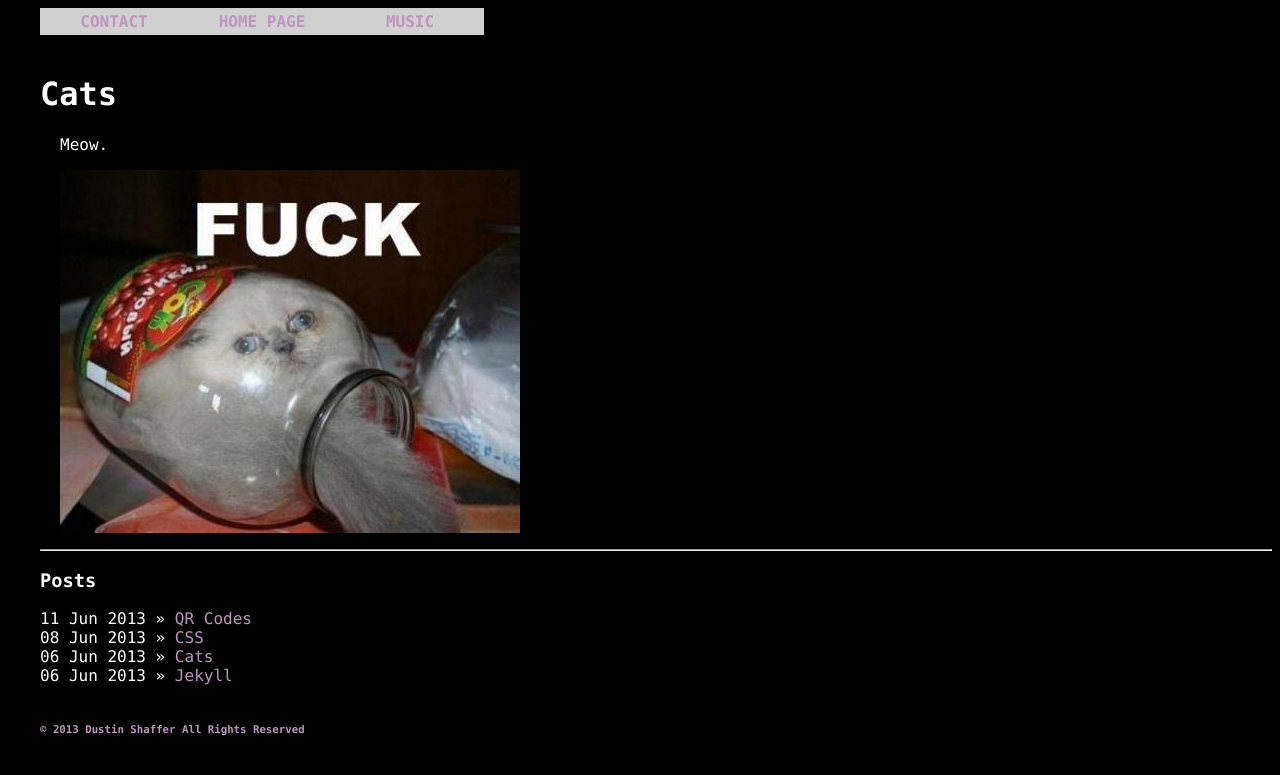
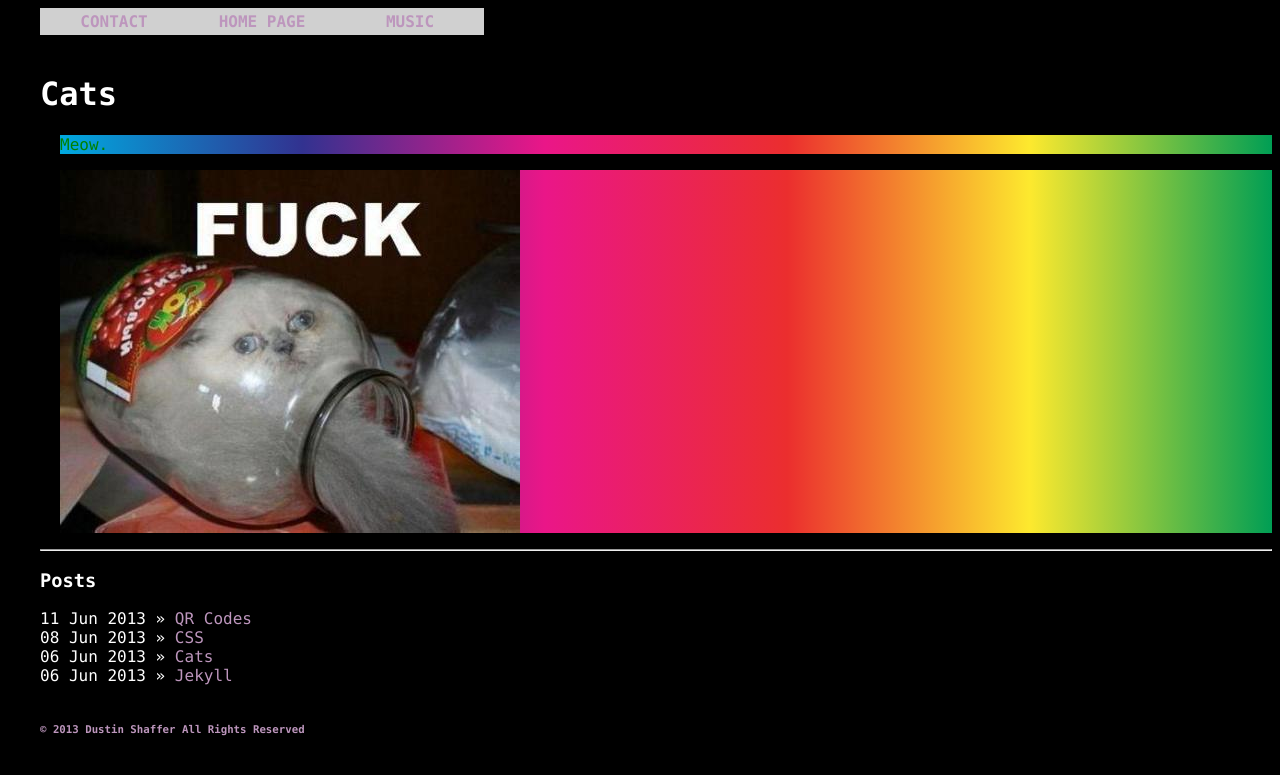
Before and after one commit to misterdustinface/misterdustinface.github.io, a Jekyll site: the page built from _posts/2013-6-6-cats.md, in a window 1280 px wide. Shown: the top 775 px of the page. Built offline with Jekyll 4.4.1, drawn with Linux system fonts in a browser that asks for light colours; comment, search, counter and statistics services are not loaded.

Commit message:
Update theme.css

```diff
--- a/css/theme1/theme.css
+++ b/css/theme1/theme.css
@@ -1,6 +1,19 @@
 head{font-family:"Lucida Console", Monaco, monospace; color:#ffffff; background-color:#000000; margin-left:60px;}
 p   {font-family:"Lucida Console", Monaco, monospace; color:#ffffff; background-color:#000000; margin-left:20px;}
 body{font-family:"Lucida Console", Monaco, monospace; color:#ffffff; background-color:#000000; margin-left:40px;}
+
+p {
+ color: green;
+ foreground-blend-mode: overlay;
+ background: linear-gradient(to right, #00a9e0 0%,#323290 20%,
+             #ea1688 40%, #eb2e2e 60%,#fde92e 80%,#009e54 100%);
+}
+
+p {
+    text-shadow: green 20px 54px;
+    text-shadow-blend-mode: multiply;
+}
+
 
 /* List Stuff */
 
```
